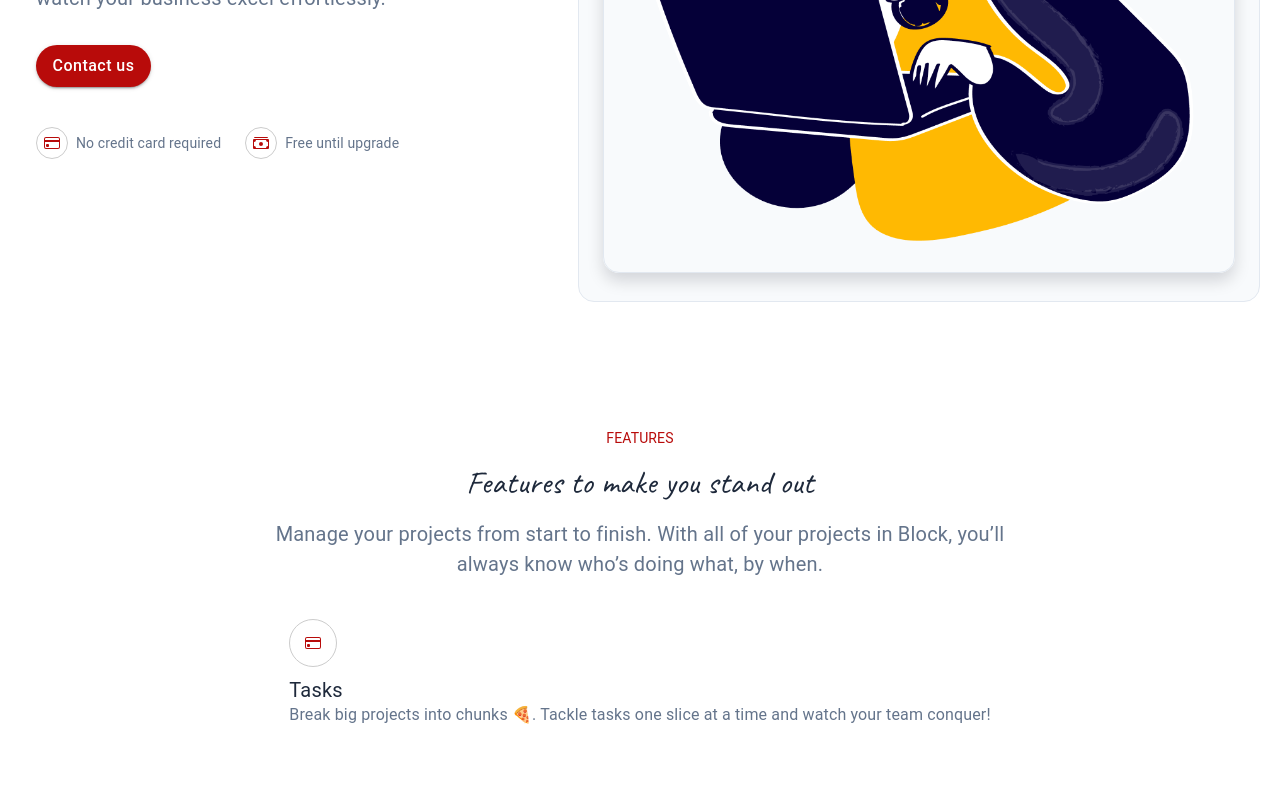
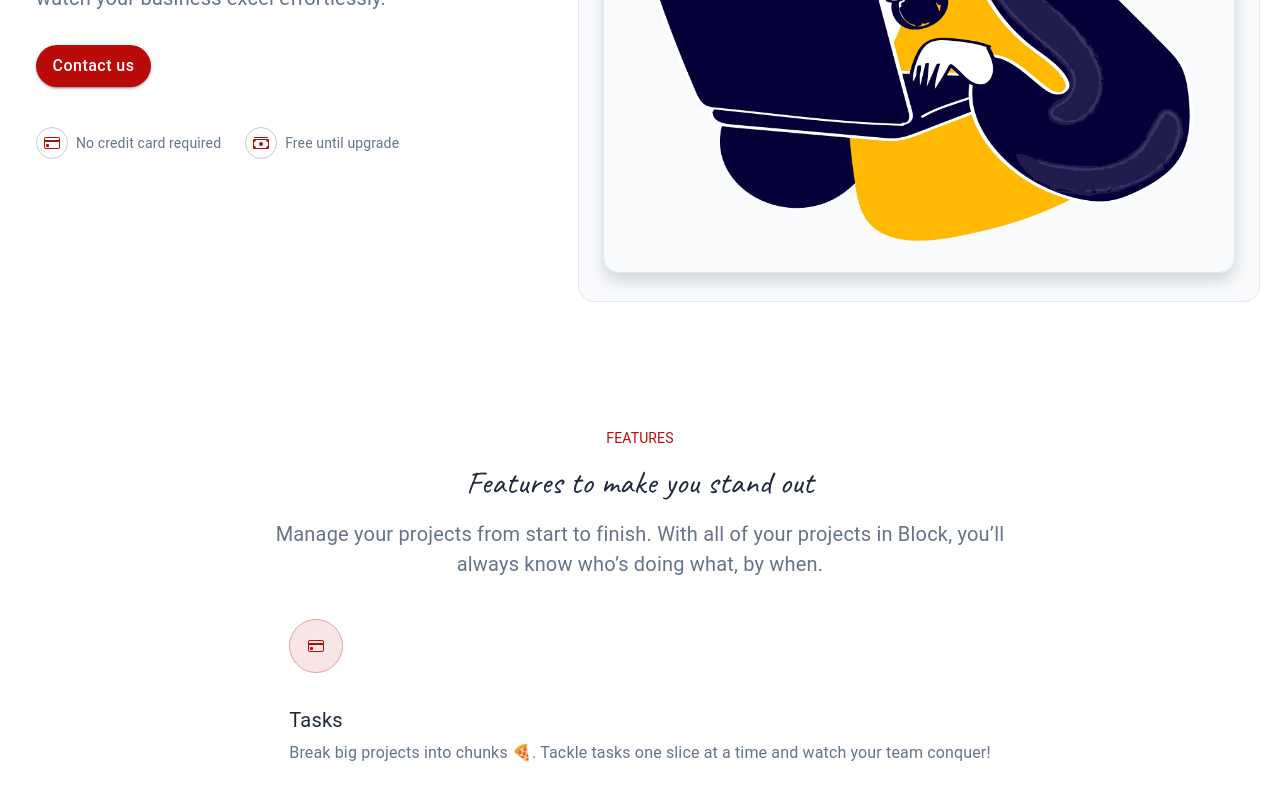
Before and after one commit to devxquadgit/devxquad, a Next.js app in the folder client/: page / in a window 1280 px wide. Shown: the part 497-1297 px from the top of the page. Built offline with nearby package versions, Linux system fonts and the light colour scheme.

Commit message:
[Fix]: Card

```diff
--- a/client/src/components/Card/index.tsx
+++ b/client/src/components/Card/index.tsx
@@ -14,7 +14,6 @@ const StyledTag = styled.div`
   display: flex;
   align-items: flex-start;
   flex-direction: column;
-  gap: 8px;
 `;
 
 const index: React.FC<ICardProps> = ({ SVG, Heading, Desc }) => {
@@ -23,14 +22,16 @@ const index: React.FC<ICardProps> = ({ SVG, Heading, Desc }) => {
       <StyledTag>
         <WTag
           icon={SVG}
-          type="circle-md"
+          type="circle-lg"
           bordered
+          style={{marginBottom: '32px', color: '#B80B0A', backgroundColor: 'rgba(184, 11, 10, 0.1)', borderColor: '#e4a1a1'}}
         />
         <div>
           <WTypo
             label={Heading}
             type="sub-lg"
             color="#1e293b"
+            style={{marginBottom: "8px"}}
           />
           <WTypo
             label={Desc}
```
